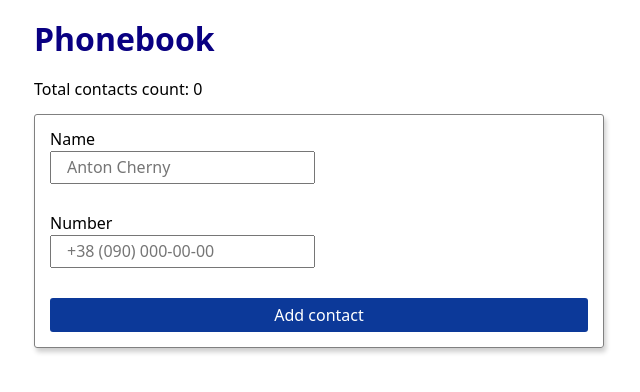
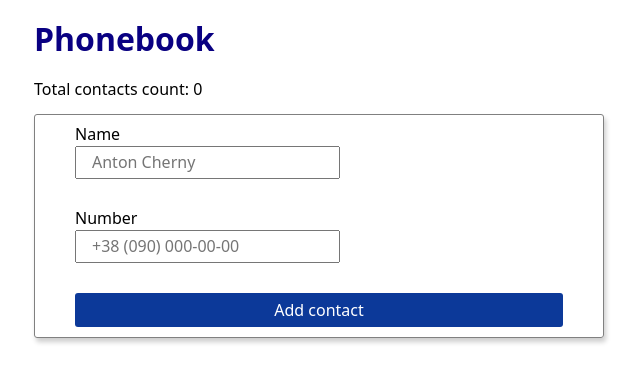
Before and after one commit to Andrii-Velhan/goit-react-hw-06-phonebook, a React (Create React App) app: page / in a window 1280 px wide. Shown: the top 392 px of the page, without its empty margins (321-961 px from the left). Built offline with nearby package versions, Linux system fonts and the light colour scheme.

Commit message:
code spliting = icons

```diff
--- a/src/components/ContactForm/ContactForm.scss
+++ b/src/components/ContactForm/ContactForm.scss
@@ -18,7 +18,7 @@
 	display: flex;
 	flex-direction: column;
 	align-items: flex-start;
-	padding: 15px;
+	padding: 10px 40px;
 	border: 1px solid grey;
 	border-radius: 3px;
 	box-shadow: 2px 4px 5px rgba(0.5, 0.2, 0.3, 0.2);
--- a/src/components/ContactList/ContactList.js
+++ b/src/components/ContactList/ContactList.js
@@ -5,7 +5,7 @@ import './ContactList.css';
 // import fadeStyles from '../../components/fade.module.css';
 import { CSSTransition, TransitionGroup } from 'react-transition-group';
 import IconButton from '../IconButton';
-import { ReactComponent as DeleteIcon } from '../icons/delete.svg';
+import { ReactComponent as DeleteIcon } from '../../icons/delete.svg';
 
 const ContactList = ({ contacts, onDeleteContact }) => (
 	<TransitionGroup component="ul" className="ContactList">
--- a/src/index.js
+++ b/src/index.js
@@ -3,9 +3,11 @@ import ReactDOM from 'react-dom';
 import './index.css';
 import App from './App';
 import store from './redux/store'
+import { myAction } from './redux/actions'
 import reportWebVitals from './reportWebVitals';
 
 console.log(store);
+console.log(store.dispatch(myAction));
 
 ReactDOM.render(
 	<React.StrictMode>
--- /dev/null
+++ b/src/redux/actions.js
@@ -0,0 +1,4 @@
+export const myAction = {
+	type: 'MY_ACTION',
+	payload: 'super payload',
+}
```
Also changed, not shown: src/icons/delete.svg (renamed from src/components/icons/delete.svg).
